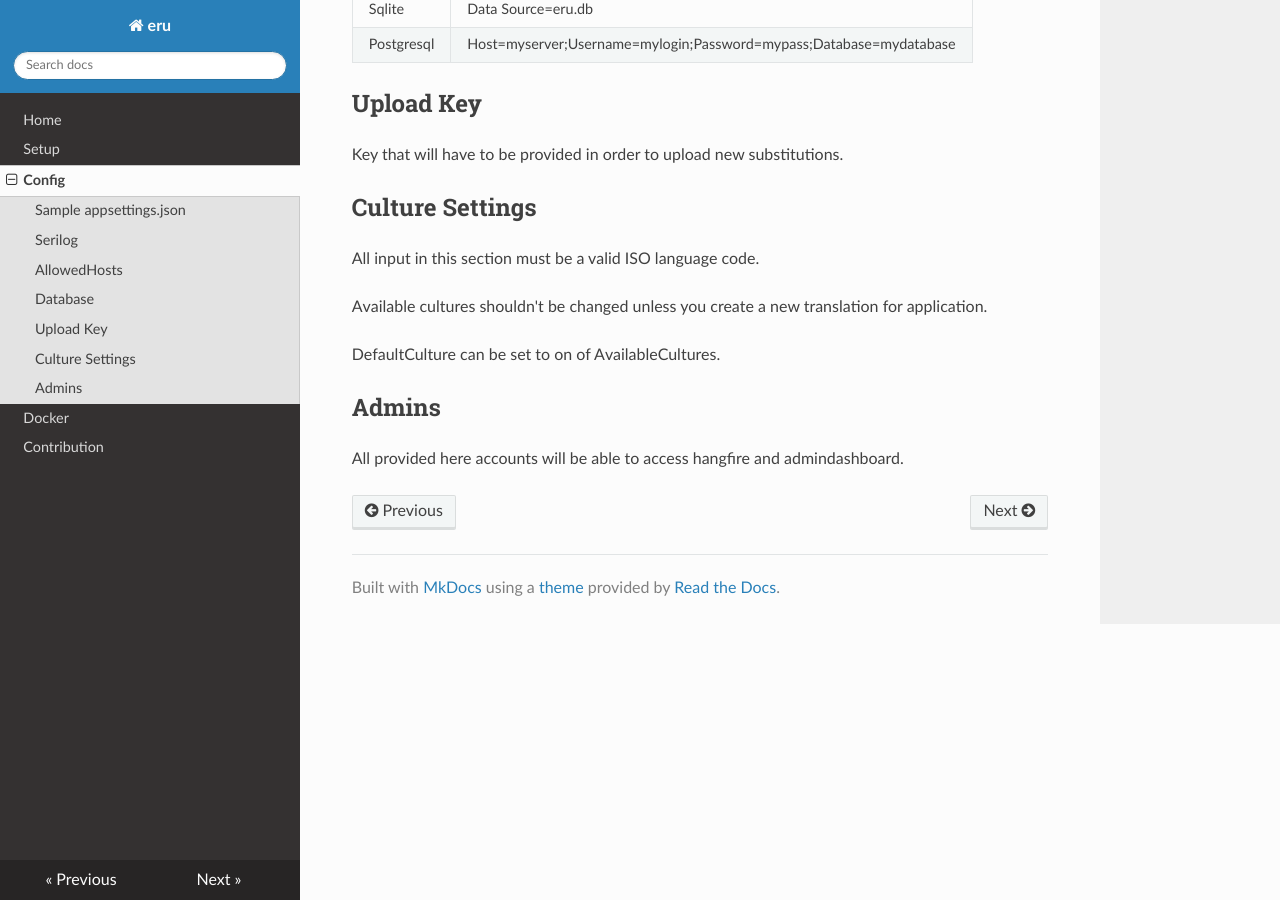
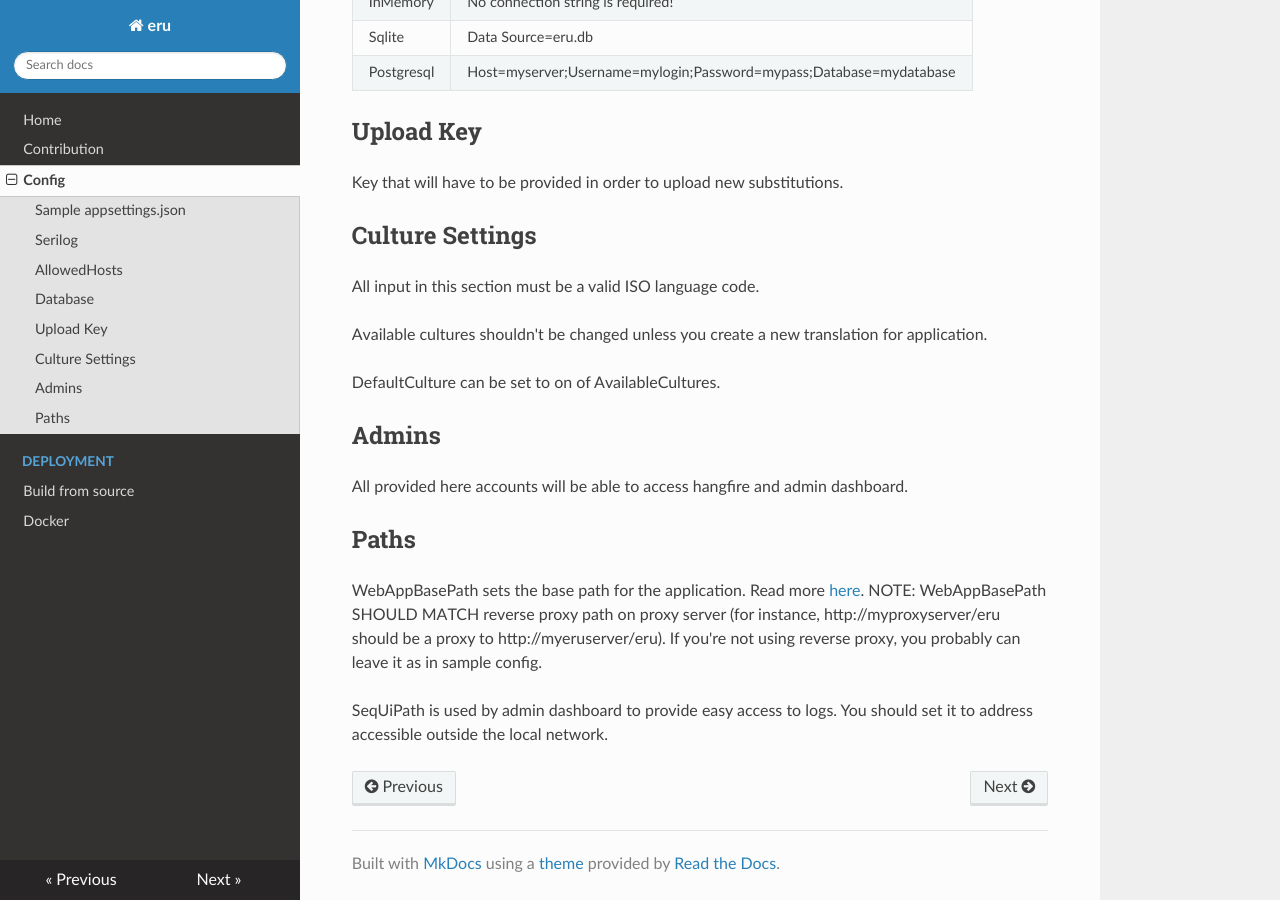
Before and after one commit to xxlo-devs/eru, an MkDocs documentation site: the page built from docs/config.md, in a window 1280 px wide and 900 px high, scrolled down 1276 px. Built offline with MkDocs 1.6.1, drawn with Linux system fonts in a browser that asks for light colours; nearby versions of some CDN libraries; some of the changed text lies outside the part shown.

Commit message:
Docs update

````diff
--- a/docs/config.md
+++ b/docs/config.md
@@ -33,10 +33,12 @@ Most common way to do it is via appsettings.json file available in src/eru.WebAp
       "Username" : "admin",
       "Password" : "s@mpl3P@ssword"
     }
-  ]
+  ],
+  "Paths": {
+    "WebAppPathBase": "/",
+    "SeqUiPath": "http://localhost:5341/"
+  }
 }
-
-
 ```
 
 ## Serilog
@@ -74,4 +76,10 @@ DefaultCulture can be set to on of AvailableCultures.
 
 ## Admins
 
-All provided here accounts will be able to access hangfire and admindashboard.
+All provided here accounts will be able to access hangfire and admin dashboard.
+
+## Paths
+
+WebAppBasePath sets the base path for the application. Read more [here](https://docs.microsoft.com/en-us/dotnet/api/microsoft.aspnetcore.builder.usepathbaseextensions.usepathbase?view=aspnetcore-3.1). NOTE: WebAppBasePath SHOULD MATCH reverse proxy path on proxy server (for instance, http://myproxyserver/eru should be a proxy to http://myeruserver/eru). If you're not using reverse proxy, you probably can leave it as in sample config.
+
+SeqUiPath is used by admin dashboard to provide easy access to logs. You should set it to address accessible outside the local network.
--- a/mkdocs.yml
+++ b/mkdocs.yml
@@ -2,8 +2,9 @@ site_name: eru
 theme:
    name: readthedocs
 nav:
-   - Home: index.md
-   - Setup: setup.md
-   - Config: config.md
-   - Docker: docker.md
-   - Contribution: contribution.md
+   - 'Home': index.md
+   - 'Contribution': contribution.md
+   - 'Config': config.md
+   - 'Deployment':
+      - 'Build from source': build-from-source.md
+      - 'Docker': docker.md
````
Also changed, not shown: README.md (+4 -4 lines), docs/build-from-source.md (renamed from docs/setup.md, +3 -4 lines), docs/index.md (+3 -3 lines).
